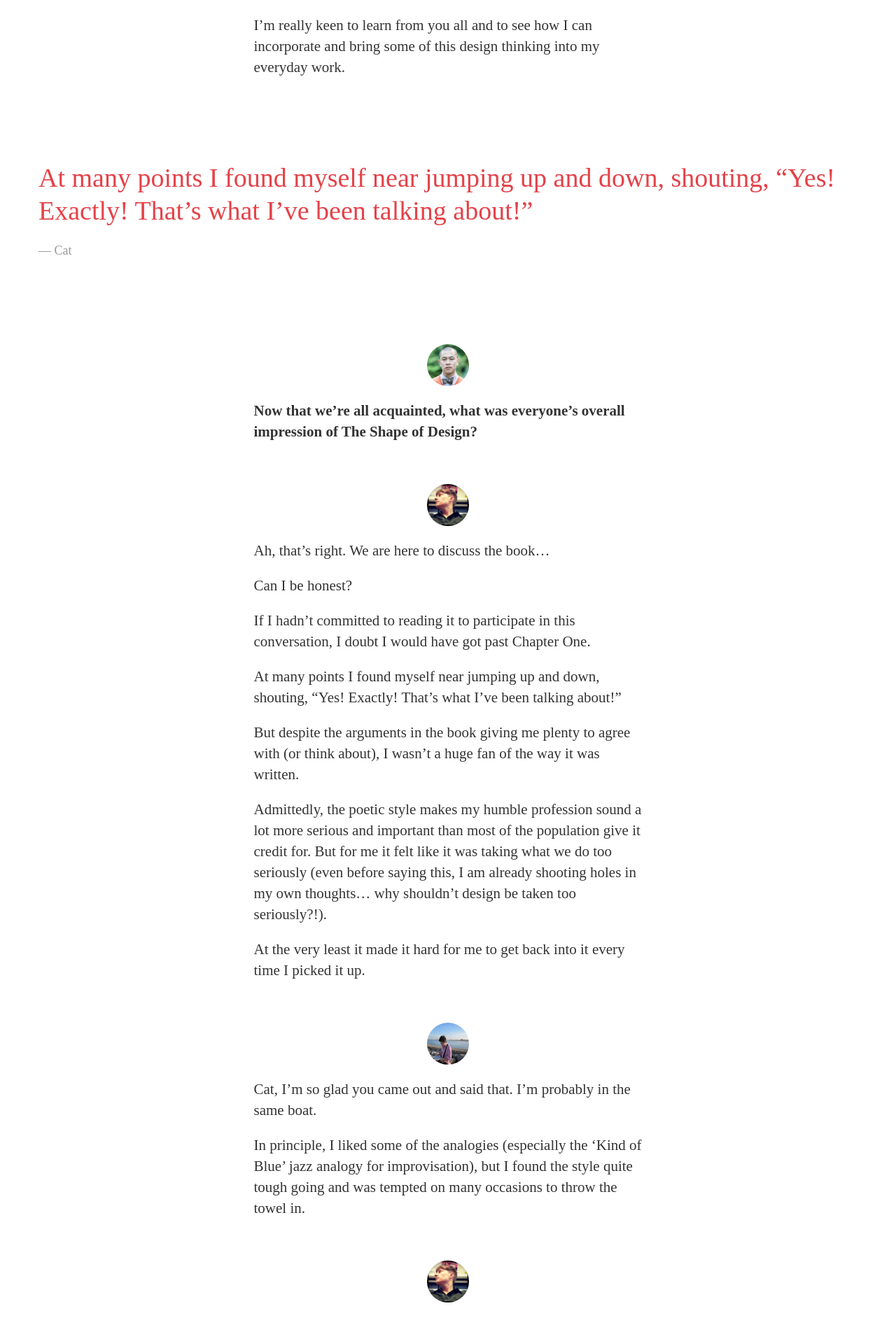
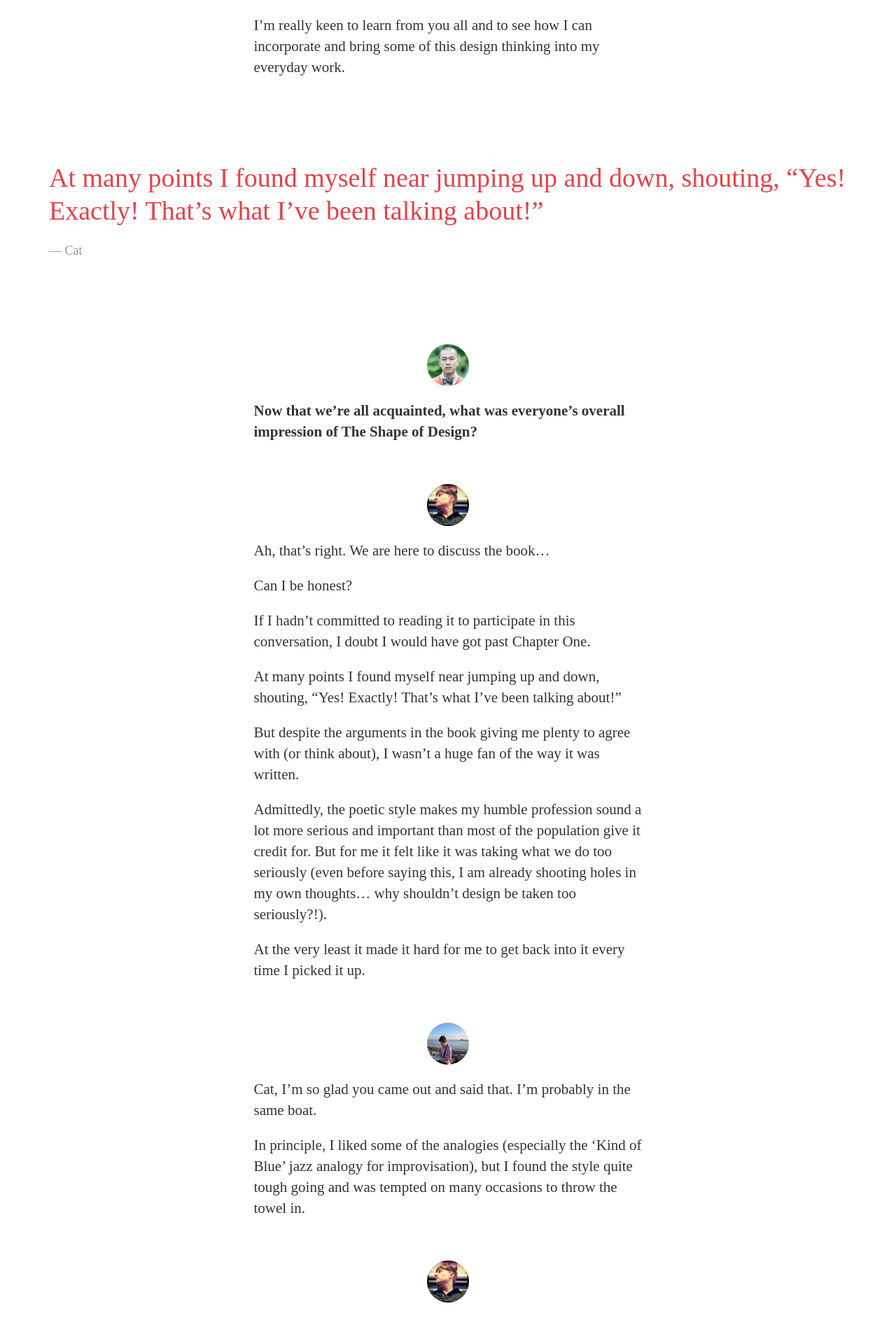
Before and after one commit to smallepic/books-and-conversations, a Jekyll site: the page built from _posts/2013-07-31-the-shape-of-design.html, in a window 1280 px wide. Shown: the part 2313-4200 px from the top of the page at 70% size. Built offline with Jekyll 4.4.1, drawn with Linux system fonts in a browser that asks for light colours; some web fonts are replaced.

Commit message:
Fixed grid classes.

```diff
--- a/_posts/2013-07-31-the-shape-of-design.html
+++ b/_posts/2013-07-31-the-shape-of-design.html
@@ -16,7 +16,7 @@
 		<header>
 			<div class="container">
 				<div class="row">
-					<div class="col-12">
+					<div class="col-lg-12">
 						<h2><em>A conversation about</em></h2>
 						<h1><a href="#introduction">The Shape <em>of</em> Design</a></h1>
 						<h2><em>by</em> Frank Chimero</h2>
@@ -27,19 +27,19 @@
 				<h2><em>with</em></h2>
 
 				<div class="row">
-					<div class="col-12 col-sm-2 col-sm-offset-3">
+					<div class="col-sm-2 col-sm-offset-3">
 						<img src="/images/avatar-jngo.jpg" alt="John Ngo" width="100" height="100" class="img-circle">
 						<h3>John Ngo</h3>
 						<p><a href="https://twitter.com/jngo">@jngo</a><br><a href="https://smallepic.com/">smallepic.com</a><br>Moderator</p>
 					</div>
 
-					<div class="col-12 col-sm-2">
+					<div class="col-sm-2">
 						<img src="/images/avatar-catisnotpretty.jpg" alt="Cat Townsend" width="100" height="100" class="img-circle">
 						<h3>Cat Townsend</h3>
 						<p><a href="https://twitter.com/catisnotpretty">@catisnotpretty</a><br><a href="http://www.notpretty.net/">notpretty.net</a><br>Design</p>
 					</div>
 
-					<div class="col-12 col-sm-2">
+					<div class="col-sm-2">
 						<img src="/images/avatar-bengfai.jpg" alt="Beng-Fai Mok" width="100" height="100" class="img-circle">
 						<h3>Beng-Fai Mok</h3>
 						<p><a href="https://twitter.com/bengfai">@bengfai</a><br><a href="http://www.mok.io/">mok.io</a><br>Product</p>
@@ -73,7 +73,7 @@
 				</div>
 
 				<div class="row">
-					<section class="col-12">
+					<section class="col-lg-12">
 						<blockquote class="pull-quote pull-quote-lg">
 							<p>At many points I found myself near jumping up and down, shouting, &ldquo;Yes! Exactly! That&rsquo;s what I&rsquo;ve been talking about!&rdquo;</p>
 							<small>Cat</small>
@@ -112,7 +112,7 @@
 				</div>
 
 				<div class="row">
-					<section class="col-12">
+					<section class="col-lg-12">
 						<blockquote class="pull-quote pull-quote-lg">
 							<p>Whether it&rsquo;s jazz, or it&rsquo;s cooking, it [the book] really showed me that design thinking and its concepts apply to so many different fields.</p>
 							<small>Beng-Fai</small>
```
